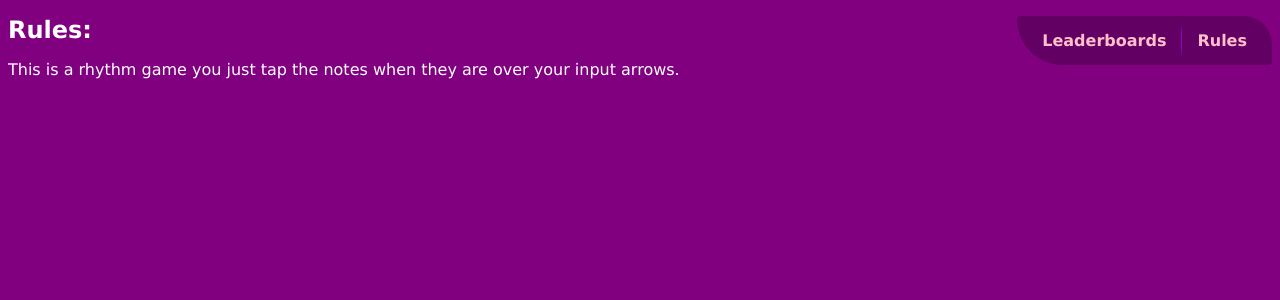
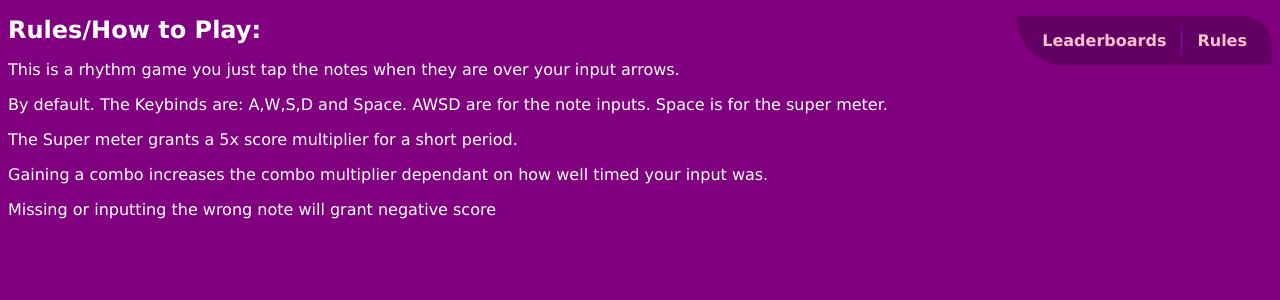
Before and after one commit to Zirdgal/prakse-game, a FastAPI app: page /rules in a window 1280 px wide. Shown: the top 300 px of the page. Run offline with FastAPI, Linux system fonts and the light colour scheme.

Commit message:
Update rules.html

```diff
--- a/api/templates/rules.html
+++ b/api/templates/rules.html
@@ -2,8 +2,12 @@
 {% block title %}Zird Rhythm Game - Rules{% endblock %}
 
 {% block content %}
-    <h1>Rules:</h1>
+    <h1>Rules/How to Play:</h1>
 
     <p>This is a rhythm game you just tap the notes when they are over your input arrows.</p>
+    <p>By default. The Keybinds are: A,W,S,D and Space. AWSD are for the note inputs. Space is for the super meter.</p>
+    <p>The Super meter grants a 5x score multiplier for a short period.</p>
+    <p>Gaining a combo increases the combo multiplier dependant on how well timed your input was.</p>
+    <p>Missing or inputting the wrong note will grant negative score </p>
 </body>
 {% endblock %}
```
